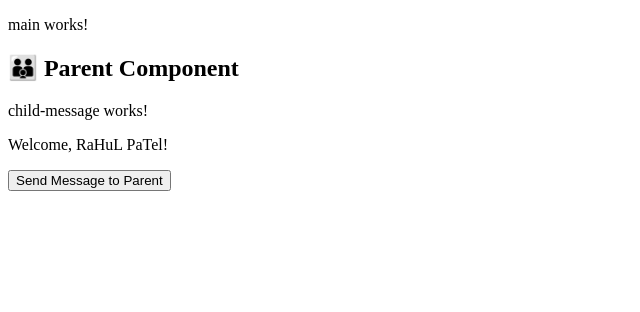
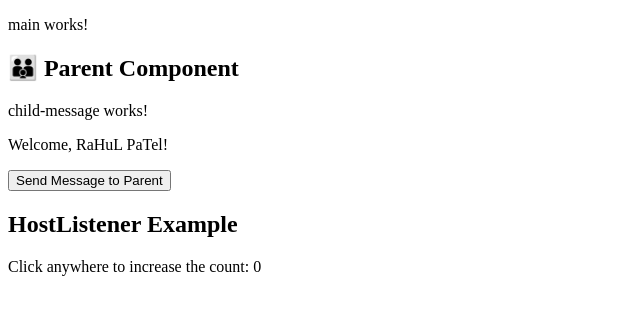
Before and after one commit to rahulpatel008/Angular-Preparation2025, an Angular app: page / in a window 1280 px wide. Shown: the top 312 px of the page, without its empty margins (0-640 px from the left). Built offline with nearby package versions, Linux system fonts and the light colour scheme.

Commit message:
@HostListener-Eg

```diff
--- a/src/app/main.component.html
+++ b/src/app/main.component.html
@@ -6,3 +6,6 @@
 <app-child-message (messageEvent)="receiveMessage($event)"  [userName]="'RaHuL PaTel'"></app-child-message>
 <!-- Show the message -->
 <p *ngIf="parentMessage">📨 Message from child: {{ parentMessage }}</p>
+
+<h2>HostListener Example</h2>
+<p>Click anywhere to increase the count: {{ clickCount }}</p>
--- a/src/app/main.component.ts
+++ b/src/app/main.component.ts
@@ -1,6 +1,6 @@
-import { Component } from '@angular/core';
+import { Component, HostListener, Inject } from '@angular/core';
 import { ChildMessageComponent } from './decorators/child-message/child-message.component';
-import { CommonModule } from '@angular/common';
+import { CommonModule, DOCUMENT } from '@angular/common';
 
 @Component({
   selector: 'app-main',
@@ -9,9 +9,18 @@ import { CommonModule } from '@angular/common';
   styleUrl: './main.component.css'
 })
 export class MainComponent {
+  constructor(@Inject(DOCUMENT) private document: Document) {
+    this.document.title = 'Angular Decorators Example';
+  }
+  clickCount = 0;
+
   parentMessage: string = '';
   receiveMessage(message: string) {
     this.parentMessage = message;
   }
 
+  @HostListener('document:click', ['$event'])
+  onDocumentClick(event: MouseEvent) {
+    this.clickCount++;
+  }
 }
```
Also changed, not shown: image.png (added), 1 other file (tests, documents, lock files or other folders).
